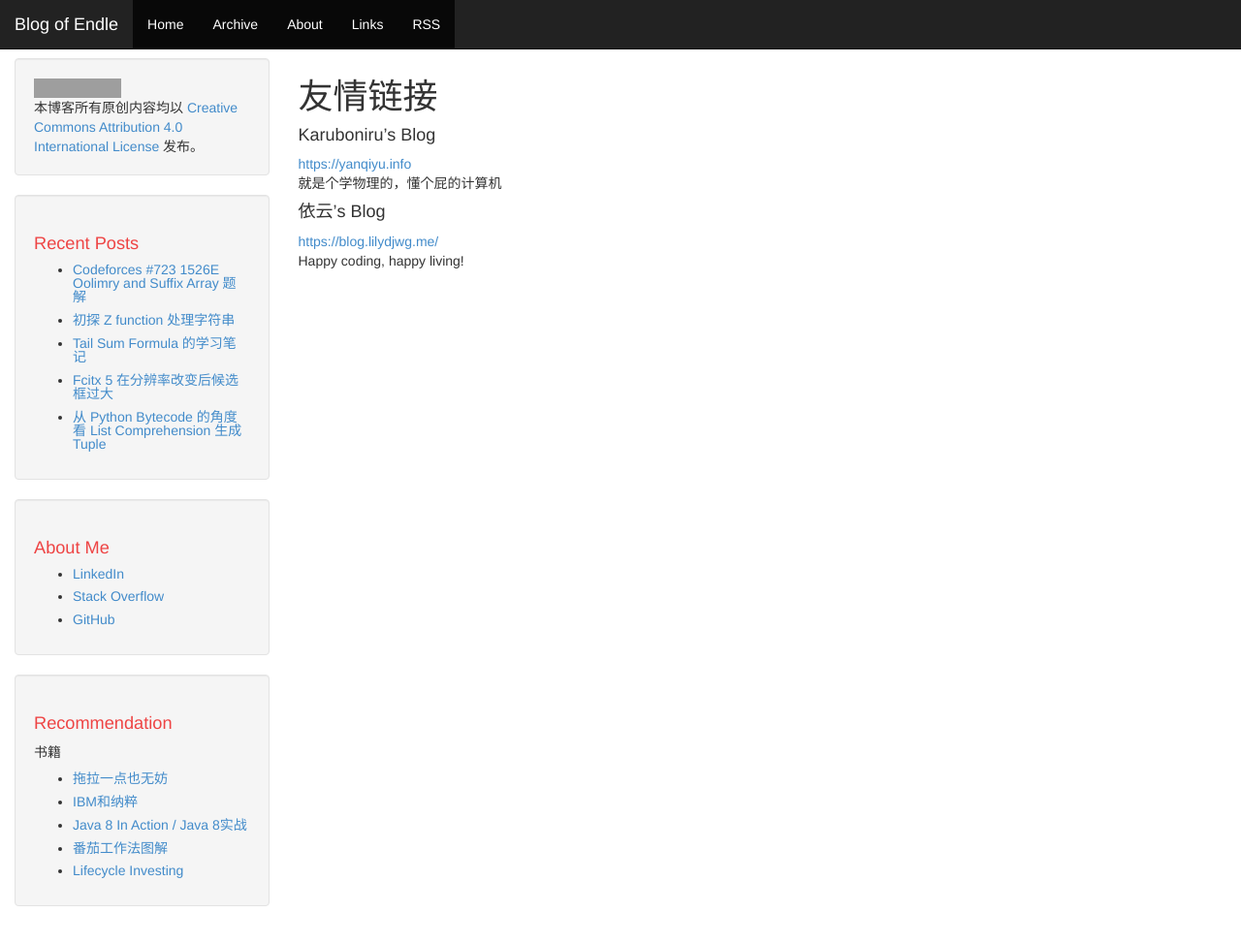
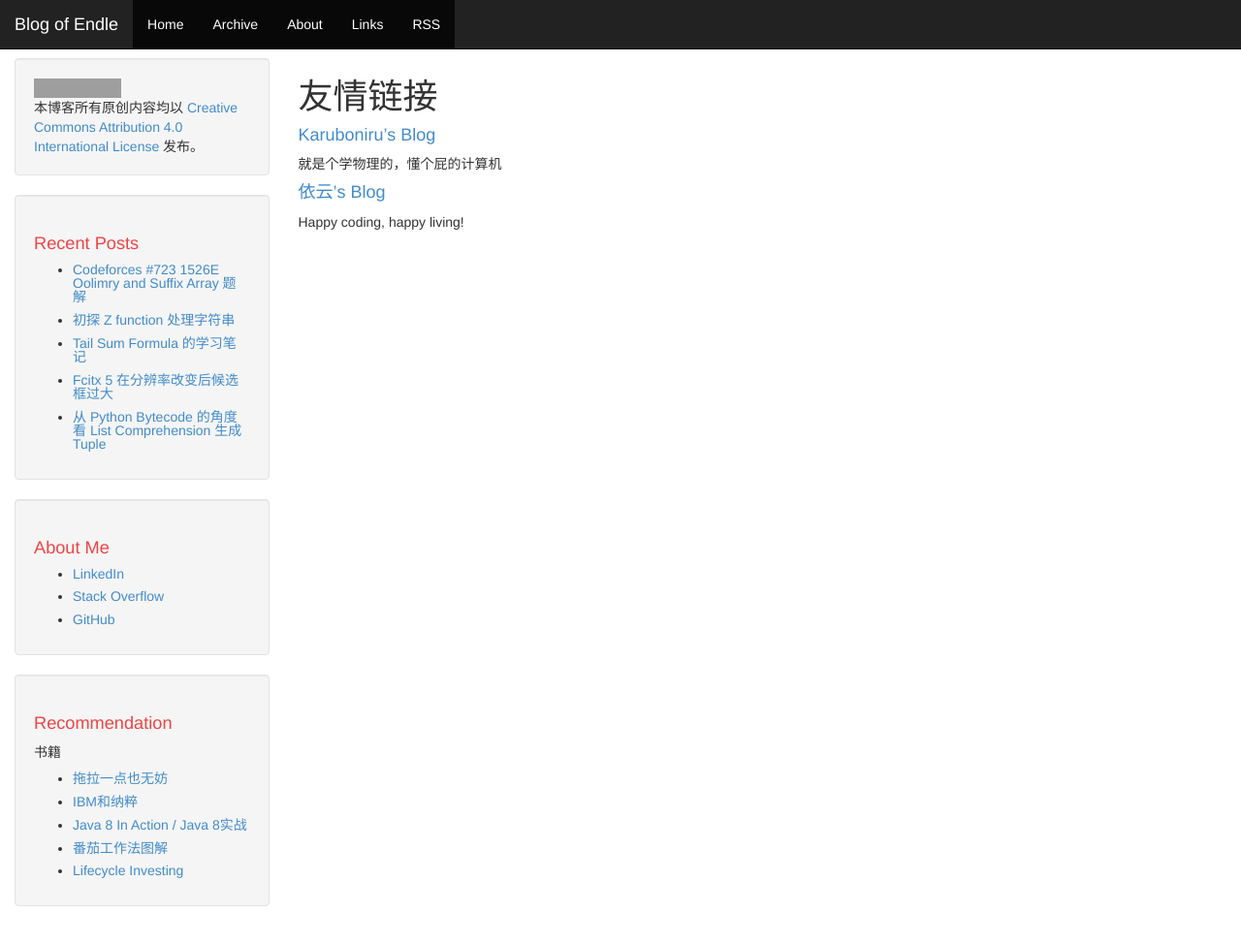
Before and after one commit to Endle/endle.github.io, a Jekyll site: the page built from links/index.md, in a window 1280 px wide and 1015 px high. Shown: the top 974 px of the window at 97% size. Built offline with Jekyll 4.4.1, drawn with Linux system fonts in a browser that asks for light colours; comment, search, counter and statistics services are not loaded; some of the changed lines change nothing that is shown; grey boxes are pictures that could not be loaded.

Commit message:
Fix format
Signed-off-by: Zhenbo Li <litimetal@gmail.com>

```diff
--- a/links/index.md
+++ b/links/index.md
@@ -6,10 +6,9 @@ title: 友情链接
 友情链接
 ============
 
-#### Karuboniru's Blog
-<https://yanqiyu.info>
+#### [Karuboniru's Blog](https://yanqiyu.info)
+
 就是个学物理的，懂个屁的计算机
 
-#### 依云's Blog
-<https://blog.lilydjwg.me/>
+#### [依云's Blog](https://blog.lilydjwg.me/)
 Happy coding, happy living!
```
